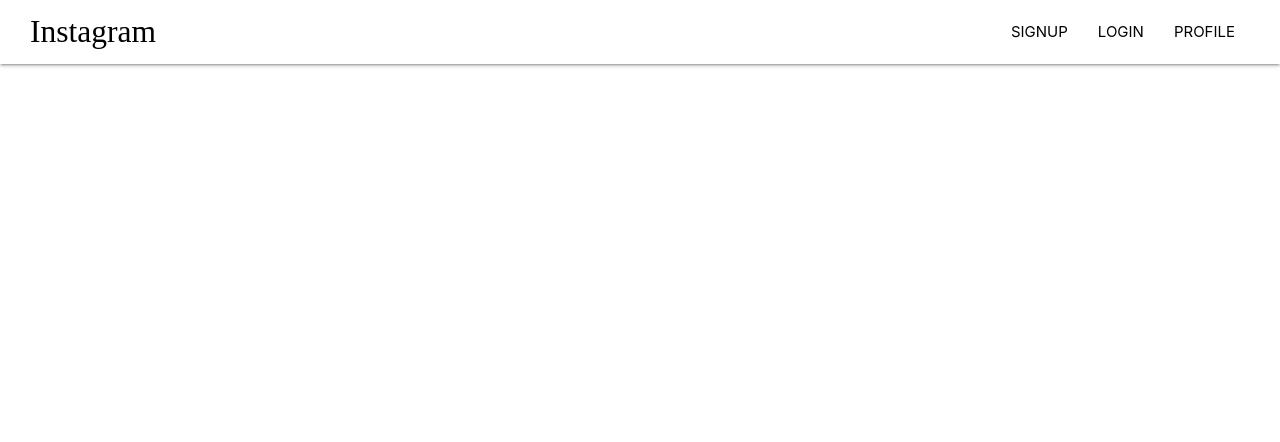
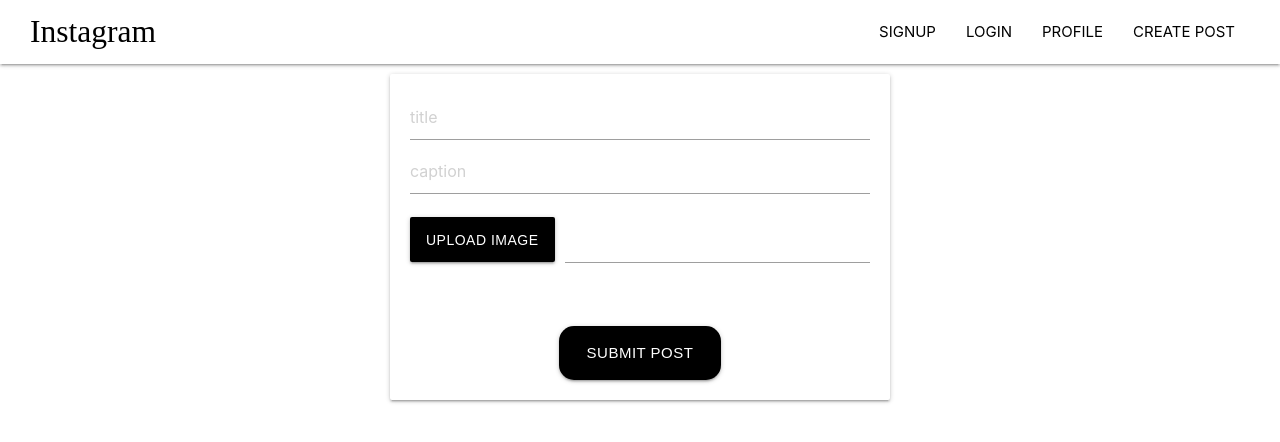
Before and after one commit to Ashish0926/instagram-clone, a React (Vite) app in the folder client/: page /createPost in a window 1280 px wide. Shown: the top 442 px of the page. Built offline with nearby package versions, Linux system fonts and the light colour scheme; a web font is replaced by a local one.

Commit message:
added createPost.jsx

```diff
--- a/client/index.html
+++ b/client/index.html
@@ -4,6 +4,7 @@
     <meta charset="UTF-8" />
     <link rel="icon" type="image/svg+xml" href="/vite.svg" />
     <meta name="viewport" content="width=device-width, initial-scale=1.0" />
+    <link href="https://fonts.googleapis.com/icon?family=Material+Icons" rel="stylesheet">
     <title>Instagram</title>
   </head>
   <body style="margin: 0;">
--- a/client/src/App.css
+++ b/client/src/App.css
@@ -33,6 +33,7 @@ a {
   margin-top: 40px;
   font-family:sans-serif;
   font-weight: 500;
+  border-radius: 15px !important;
   color: white !important;
 }
 
@@ -48,3 +49,13 @@ a {
 #have-account {
   margin: 40px auto 20px;
 }
+
+#gallery-img {
+  width: 150px;
+  height: 180px;
+}
+
+.home-card {
+  max-width: 500px;
+  height: max-content;
+}
--- a/client/src/App.jsx
+++ b/client/src/App.jsx
@@ -2,10 +2,11 @@ import React from "react";
 import Navbar from "./components/Navbar";
 import "./App.css";
 import { BrowserRouter, Routes, Route } from "react-router-dom";
-import Home from "./components/screens/home";
+import Home from "./components/screens/Home";
 import Profile from "./components/screens/Profile";
 import Login from "./components/screens/Login";
 import Signup from "./components/screens/Signup";
+import CreatePost from "./components/screens/CreatePost";
 
 function App() {
   return (
@@ -14,6 +15,7 @@ function App() {
 
       <Routes>
         <Route path="/" element={<Home/>} />
+        <Route path="/createPost" element={<CreatePost/>} />
         <Route path="/profile" element={<Profile/>} />
         <Route path="/login" element={<Login/>} />
         <Route path="/signup" element={<Signup/>} />
--- a/client/src/components/Navbar.jsx
+++ b/client/src/components/Navbar.jsx
@@ -18,6 +18,9 @@ const Navbar = () => {
           <li>
             <Link to="/profile">PROFILE</Link>
           </li>
+          <li>
+            <Link to="/createPost">CREATE POST</Link>
+          </li>
         </ul>
       </div>
     </nav>
--- /dev/null
+++ b/client/src/components/screens/CreatePost.jsx
@@ -0,0 +1,28 @@
+import React from "react";
+
+const CreatePost = () => {
+  return (
+    <div className="card input-field"
+    style={{
+        margin: "10px auto",
+        maxWidth: "500px",
+        padding: "20px",
+        textAlign: "center"
+    }}>
+      <input type="text" placeholder="title" />
+      <input type="text" placeholder="caption" />
+      <div className="file-field input-field">
+        <div className="btn black">
+          <span className="login-btn">Upload Image</span>
+          <input type="file" />
+        </div>
+        <div className="file-path-wrapper">
+          <input className="file-path validate" type="text" />
+        </div>
+      </div>
+      <div className="btn-large black login-btn" style={{marginTop: "40px"}}>Submit Post</div>
+    </div>
+  );
+};
+
+export default CreatePost;
--- a/client/src/components/screens/Home.jsx
+++ b/client/src/components/screens/Home.jsx
@@ -1,9 +1,49 @@
-import React from 'react'
+import React from "react";
 
 const Home = () => {
   return (
-    <div>home</div>
-  )
-}
+    <div
+      className="home"
+      style={{
+        display: "flex",
+        alignItems: "center",
+        justifyContent: "center",
+        flexDirection: "column",
+      }}
+    >
+      <div className="card home-card">
+        <h5 style={{ marginLeft: "15px", fontFamily: "roboto" }}>
+          Ashish Gupta
+        </h5>
+        <div className="card-image">
+          <img src="https://images.unsplash.com/photo-1529665253569-6d01c0eaf7b6?ixlib=rb-1.2.1&ixid=MnwxMjA3fDB8MHxzZWFyY2h8NHx8cHJvZmlsZXxlbnwwfHwwfHw%3D&auto=format&fit=crop&w=500&q=60" />
+        </div>
+        <div className="card-content input-field">
+        <div>
+            <i class="material-icons">favorite_border</i>
+          </div>
+          <h6>title</h6>
+          <p>this is amazing post</p>
+          <input type="text" placeholder="add a comment" />
+        </div>
+      </div>
+      <div className="card home-card">
+        <h5 style={{ marginLeft: "15px", fontFamily: "roboto" }} >Ashish Gupta</h5>
+        <div className="card-image">
+          <img src="https://images.unsplash.com/photo-1529665253569-6d01c0eaf7b6?ixlib=rb-1.2.1&ixid=MnwxMjA3fDB8MHxzZWFyY2h8NHx8cHJvZmlsZXxlbnwwfHwwfHw%3D&auto=format&fit=crop&w=500&q=60" />
+        </div>
+        <div className="card-content input-field">
+          <div>
+            <i class="material-icons">favorite_border</i>
+          </div>
 
-export default Home
+          <h6>title</h6>
+          <p>this is amazing post</p>
+          <input type="text" placeholder="add a comment" />
+        </div>
+      </div>
+    </div>
+  );
+};
+
+export default Home;
--- a/client/src/components/screens/Profile.jsx
+++ b/client/src/components/screens/Profile.jsx
@@ -1,9 +1,51 @@
-import React from 'react'
+import React from "react";
 
 const Profile = () => {
   return (
-    <div>Profile</div>
-  )
-}
+    <div style={{maxWidth: "50%", margin: "0 auto"}}>
+      <div
+        style={{
+          display: "flex",
+          alignItems: "center",
+          justifyContent: "space-around",
+          margin: "30px auto",
+          paddingBottom: "30px",
+          borderBottom: "1px solid grey",
+        }}
+      >
+        <div>
+          <img
+            style={{ width: "160px", height: "160px", borderRadius: "100px" }}
+            src="https://images.unsplash.com/photo-1529665253569-6d01c0eaf7b6?ixlib=rb-1.2.1&ixid=MnwxMjA3fDB8MHxzZWFyY2h8NHx8cHJvZmlsZXxlbnwwfHwwfHw%3D&auto=format&fit=crop&w=500&q=60"
+            alt="photo"
+          />
+        </div>
+        <div>
+          <h4>Ashish Gupta</h4>
+          <div style={{display: "flex", justifyContent:"space-between",
+          width: "120%"}}>
+            <h6>40 posts</h6>
+            <h6>128 followers</h6>
+            <h6>109 following</h6>
+          </div>
+        </div>
+      </div>
 
-export default Profile
+      <div className="gallery" style={{display: "flex", flexWrap: "wrap", justifyContent: "space-between"}}>
+        <img id="gallery-img" src="https://images.unsplash.com/photo-1529665253569-6d01c0eaf7b6?ixlib=rb-1.2.1&ixid=MnwxMjA3fDB8MHxzZWFyY2h8NHx8cHJvZmlsZXxlbnwwfHwwfHw%3D&auto=format&fit=crop&w=500&q=60" alt="" />
+        <img id="gallery-img" src="https://images.unsplash.com/photo-1529665253569-6d01c0eaf7b6?ixlib=rb-1.2.1&ixid=MnwxMjA3fDB8MHxzZWFyY2h8NHx8cHJvZmlsZXxlbnwwfHwwfHw%3D&auto=format&fit=crop&w=500&q=60" alt="" />
+        <img id="gallery-img" src="https://images.unsplash.com/photo-1529665253569-6d01c0eaf7b6?ixlib=rb-1.2.1&ixid=MnwxMjA3fDB8MHxzZWFyY2h8NHx8cHJvZmlsZXxlbnwwfHwwfHw%3D&auto=format&fit=crop&w=500&q=60" alt="" />
+        <img id="gallery-img" src="https://images.unsplash.com/photo-1529665253569-6d01c0eaf7b6?ixlib=rb-1.2.1&ixid=MnwxMjA3fDB8MHxzZWFyY2h8NHx8cHJvZmlsZXxlbnwwfHwwfHw%3D&auto=format&fit=crop&w=500&q=60" alt="" />
+        <img id="gallery-img" src="https://images.unsplash.com/photo-1529665253569-6d01c0eaf7b6?ixlib=rb-1.2.1&ixid=MnwxMjA3fDB8MHxzZWFyY2h8NHx8cHJvZmlsZXxlbnwwfHwwfHw%3D&auto=format&fit=crop&w=500&q=60" alt="" />
+        <img id="gallery-img" src="https://images.unsplash.com/photo-1529665253569-6d01c0eaf7b6?ixlib=rb-1.2.1&ixid=MnwxMjA3fDB8MHxzZWFyY2h8NHx8cHJvZmlsZXxlbnwwfHwwfHw%3D&auto=format&fit=crop&w=500&q=60" alt="" />
+        <img id="gallery-img" src="https://images.unsplash.com/photo-1529665253569-6d01c0eaf7b6?ixlib=rb-1.2.1&ixid=MnwxMjA3fDB8MHxzZWFyY2h8NHx8cHJvZmlsZXxlbnwwfHwwfHw%3D&auto=format&fit=crop&w=500&q=60" alt="" />
+
+        <img id="gallery-img" src="https://images.unsplash.com/photo-1529665253569-6d01c0eaf7b6?ixlib=rb-1.2.1&ixid=MnwxMjA3fDB8MHxzZWFyY2h8NHx8cHJvZmlsZXxlbnwwfHwwfHw%3D&auto=format&fit=crop&w=500&q=60" alt="" />
+        <img id="gallery-img" src="https://images.unsplash.com/photo-1529665253569-6d01c0eaf7b6?ixlib=rb-1.2.1&ixid=MnwxMjA3fDB8MHxzZWFyY2h8NHx8cHJvZmlsZXxlbnwwfHwwfHw%3D&auto=format&fit=crop&w=500&q=60" alt="" />
+
+      </div>
+    </div>
+  );
+};
+
+export default Profile;
```
